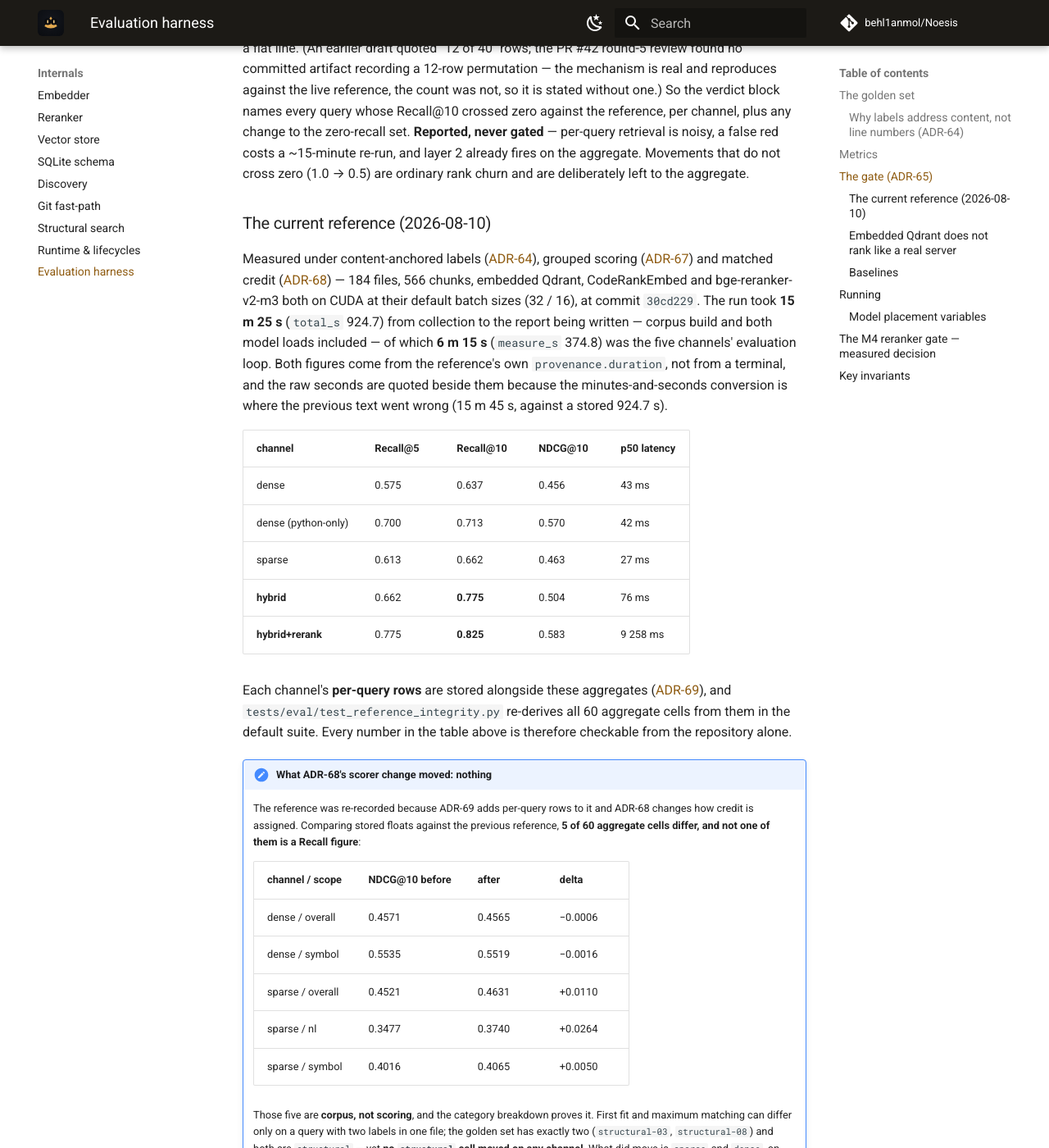
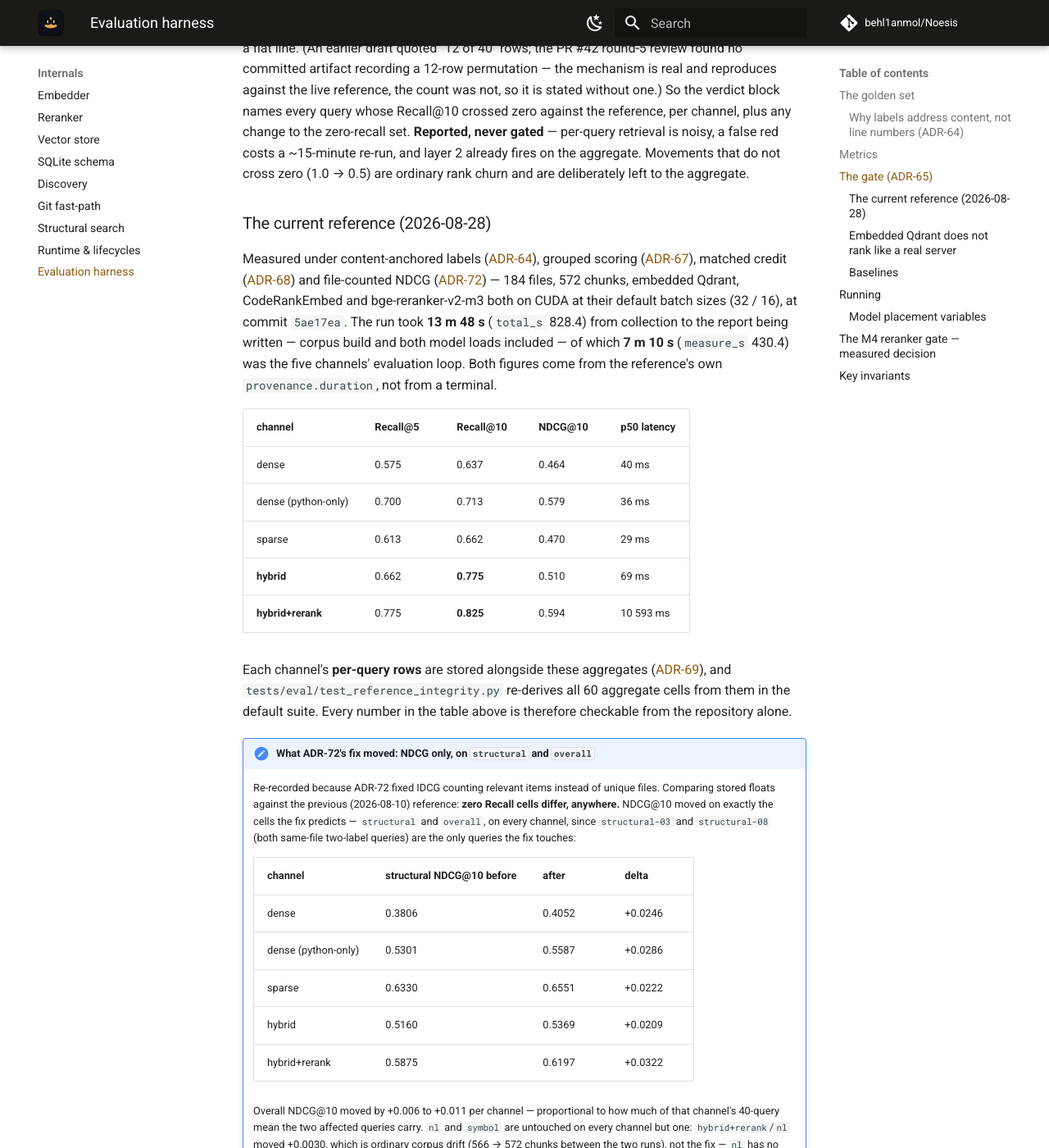
Before and after one commit to behl1anmol/Noesis, an MkDocs documentation site: the page built from docs/internals/evaluation.md, in a window 1280 px wide and 1400 px high, scrolled down 4009 px. Shown: the whole window at 82% size. Built offline with MkDocs 1.6.1 and Material for MkDocs 9.7.7, drawn with Linux system fonts in a browser that asks for light colours; comment, search, counter and statistics services are not loaded; some of the changed text lies outside the part shown.

Commit message:
feat(eval): re-record golden reference at ADR-72's file-counted NDCG (PR #42 review round 5, finding 1)
NOESIS_EVAL_REBASELINE=1 uv run pytest tests/eval/ -m golden -s, on a clean
tree at 5ae17ea: 184 files, 572 chunks (566 -> 572, 1.06% drift, inside the
20% band), embedded Qdrant, CodeRankEmbed + bge-reranker-v2-m3 on CUDA,
13m48s total / 7m10s measurement loop. 1 passed, wrote reference.json.

Zero Recall cells moved, anywhere, on any channel or category — the fix
touches only NDCG's IDCG term. NDCG@10 moved on exactly the cells ADR-72
predicts: structural and overall, on every channel, since structural-03 and
structural-08 (the two same-file multi-label queries in the golden set) are
the only queries the fix can touch. Structural NDCG@10 deltas: dense +0.0246,
dense(python-only) +0.0286, sparse +0.0222, hybrid +0.0209, hybrid+rerank
+0.0322 — matching finding 1's own projected shape (corrected = stored *
1.630930) closely enough to corroborate both the fix and the projection.
nl/symbol are untouched except hybrid+rerank/nl (+0.0030, ordinary corpus
drift between the two runs' chunk counts, not the fix -- nl has no
same-file multi-label query).

Decision recorded as ADR-72 in decisions.md, the architecture doc's Appendix
A, and devlog decision #26. evaluation.md's "current reference" section and
its scorer-change note updated to match, following the pattern ADR-68's own
re-baseline set.

uv run pytest -q: 693 passed, 7 deselected, 0 failed (excluding the one
pre-existing test_api.py flake, confirmed independent by running it alone).
mkdocs build --strict clean.

Co-Authored-By: Claude Opus 5 <noreply@anthropic.com>

```diff
--- a/docs/internals/evaluation.md
+++ b/docs/internals/evaluation.md
@@ -58,21 +58,36 @@ The absolute floor beside the relative band is deliberate arithmetic. The gate m
 
 **What the aggregates cannot see, and what is reported instead ([ADR-71](../project/decisions.md)).** Permuting hybrid per-query rows among same-category queries leaves every stored aggregate bit-identical and both gate layers passing clean: a channel can change *which* questions it answers while the gate reads a flat line. (An earlier draft quoted "12 of 40" rows; the PR #42 round-5 review found no committed artifact recording a 12-row permutation — the mechanism is real and reproduces against the live reference, the count was not, so it is stated without one.) So the verdict block names every query whose Recall@10 crossed zero against the reference, per channel, plus any change to the zero-recall set. **Reported, never gated** — per-query retrieval is noisy, a false red costs a ~15-minute re-run, and layer 2 already fires on the aggregate. Movements that do not cross zero (1.0 → 0.5) are ordinary rank churn and are deliberately left to the aggregate.
 
-### The current reference (2026-08-10)
+### The current reference (2026-08-28)
 
-Measured under content-anchored labels ([ADR-64](../project/decisions.md)), grouped scoring ([ADR-67](../project/decisions.md)) and matched credit ([ADR-68](../project/decisions.md)) — 184 files, 566 chunks, embedded Qdrant, CodeRankEmbed and bge-reranker-v2-m3 both on CUDA at their default batch sizes (32 / 16), at commit `30cd229`. The run took **15 m 25 s** (`total_s` 924.7) from collection to the report being written — corpus build and both model loads included — of which **6 m 15 s** (`measure_s` 374.8) was the five channels' evaluation loop. Both figures come from the reference's own `provenance.duration`, not from a terminal, and the raw seconds are quoted beside them because the minutes-and-seconds conversion is where the previous text went wrong (15 m 45 s, against a stored 924.7 s).
+Measured under content-anchored labels ([ADR-64](../project/decisions.md)), grouped scoring ([ADR-67](../project/decisions.md)), matched credit ([ADR-68](../project/decisions.md)) and file-counted NDCG ([ADR-72](../project/decisions.md)) — 184 files, 572 chunks, embedded Qdrant, CodeRankEmbed and bge-reranker-v2-m3 both on CUDA at their default batch sizes (32 / 16), at commit `5ae17ea`. The run took **13 m 48 s** (`total_s` 828.4) from collection to the report being written — corpus build and both model loads included — of which **7 m 10 s** (`measure_s` 430.4) was the five channels' evaluation loop. Both figures come from the reference's own `provenance.duration`, not from a terminal.
 
 | channel | Recall@5 | Recall@10 | NDCG@10 | p50 latency |
 |---|---|---|---|---|
-| dense | 0.575 | 0.637 | 0.456 | 43 ms |
-| dense (python-only) | 0.700 | 0.713 | 0.570 | 42 ms |
-| sparse | 0.613 | 0.662 | 0.463 | 27 ms |
-| **hybrid** | 0.662 | **0.775** | 0.504 | 76 ms |
-| **hybrid+rerank** | 0.775 | **0.825** | 0.583 | 9 258 ms |
+| dense | 0.575 | 0.637 | 0.464 | 40 ms |
+| dense (python-only) | 0.700 | 0.713 | 0.579 | 36 ms |
+| sparse | 0.613 | 0.662 | 0.470 | 29 ms |
+| **hybrid** | 0.662 | **0.775** | 0.510 | 69 ms |
+| **hybrid+rerank** | 0.775 | **0.825** | 0.594 | 10 593 ms |
 
 Each channel's **per-query rows** are stored alongside these aggregates ([ADR-69](../project/decisions.md)), and `tests/eval/test_reference_integrity.py` re-derives all 60 aggregate cells from them in the default suite. Every number in the table above is therefore checkable from the repository alone.
 
-!!! note "What ADR-68's scorer change moved: nothing"
+!!! note "What ADR-72's fix moved: NDCG only, on `structural` and `overall`"
+    Re-recorded because ADR-72 fixed IDCG counting relevant items instead of unique files. Comparing stored floats against the previous (2026-08-10) reference: **zero Recall cells differ, anywhere.** NDCG@10 moved on exactly the cells the fix predicts — `structural` and `overall`, on every channel, since `structural-03` and `structural-08` (both same-file two-label queries) are the only queries the fix touches:
+
+    | channel | structural NDCG@10 before | after | delta |
+    |---|---|---|---|
+    | dense | 0.3806 | 0.4052 | +0.0246 |
+    | dense (python-only) | 0.5301 | 0.5587 | +0.0286 |
+    | sparse | 0.6330 | 0.6551 | +0.0222 |
+    | hybrid | 0.5160 | 0.5369 | +0.0209 |
+    | hybrid+rerank | 0.5875 | 0.6197 | +0.0322 |
+
+    Overall NDCG@10 moved by +0.006 to +0.011 per channel — proportional to how much of that channel's 40-query mean the two affected queries carry. `nl` and `symbol` are untouched on every channel but one: `hybrid+rerank`/`nl` moved +0.0030, which is ordinary corpus drift (566 → 572 chunks between the two runs), not the fix — `nl` has no same-file multi-label query for the fix to touch.
+
+    **Latency** moved within the ±20% run-to-run band already documented below (p50: dense ×0.93, python-only ×0.86, sparse ×1.07, hybrid ×0.91, hybrid+rerank ×1.14 against the previous run, same batch sizes).
+
+!!! note "What ADR-68's scorer change moved: nothing (2026-08-10 re-baseline)"
     The reference was re-recorded because ADR-69 adds per-query rows to it and ADR-68 changes how credit is assigned. Comparing stored floats against the previous reference, **5 of 60 aggregate cells differ, and not one of them is a Recall figure**:
 
     | channel / scope | NDCG@10 before | after | delta |
```
Also changed, not shown: architecture-docs/code-indexer-expanded-architecture.md (+1 -0 lines), docs/project/decisions.md (+2 -0 lines), 1 other file.
